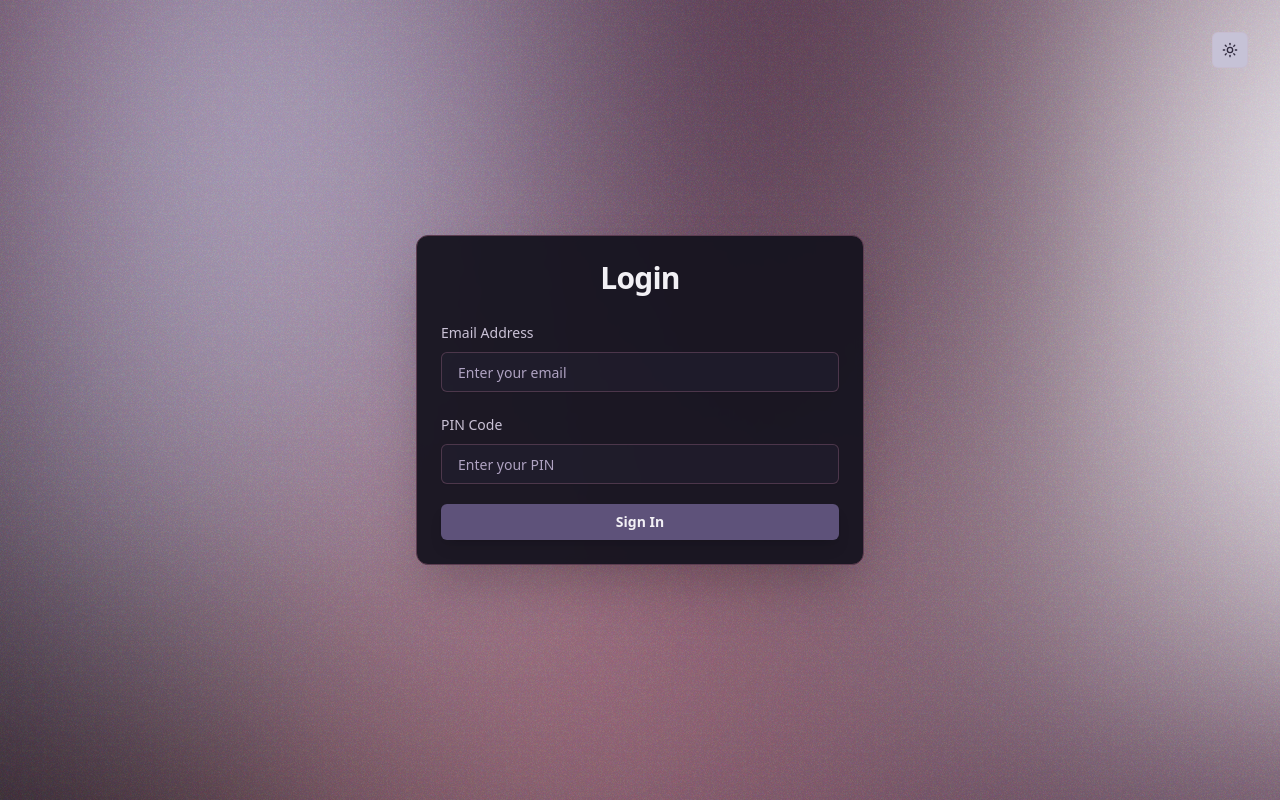
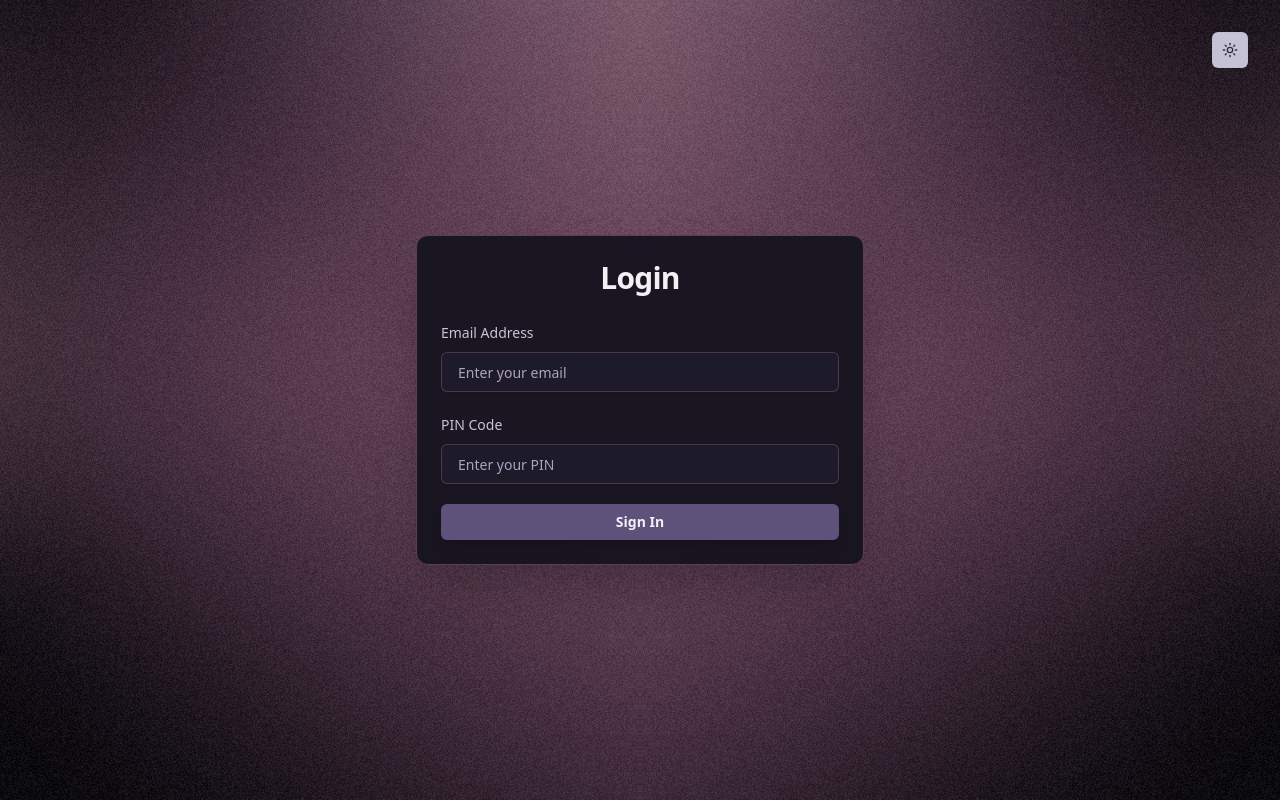
Before and after one commit to wilmxre/gym-stats, a React (Vite) app: page /login in a window 1280 px wide. Built offline with nearby package versions, Linux system fonts and the light colour scheme.

Commit message:
Add mesh gradient bg to LoginPage

```diff
--- a/index.css
+++ b/index.css
@@ -137,7 +137,8 @@
 }
 
 .mesh-gradient-bg {
-  background-image: url('./src/assets/mesh-gradient.svg');
+  background-image: url('./src/assets/twotone.jpg');
+  background-repeat: no-repeat;
   background-size: cover;
-  background-repeat: no-repeat;
+  background-position: center;
 }
--- a/package.json
+++ b/package.json
@@ -31,6 +31,7 @@
     "chart.js": "^4.5.0",
     "class-variance-authority": "^0.7.1",
     "clsx": "^2.1.1",
+    "date-fns": "^4.1.0",
     "lucide-react": "^0.536.0",
     "react": "^18.3.1",
     "react-chartjs-2": "^5.3.0",
```
Also changed, not shown: src/assets/twotone.jpg (added), 1 other file (tests, documents, lock files or other folders).
